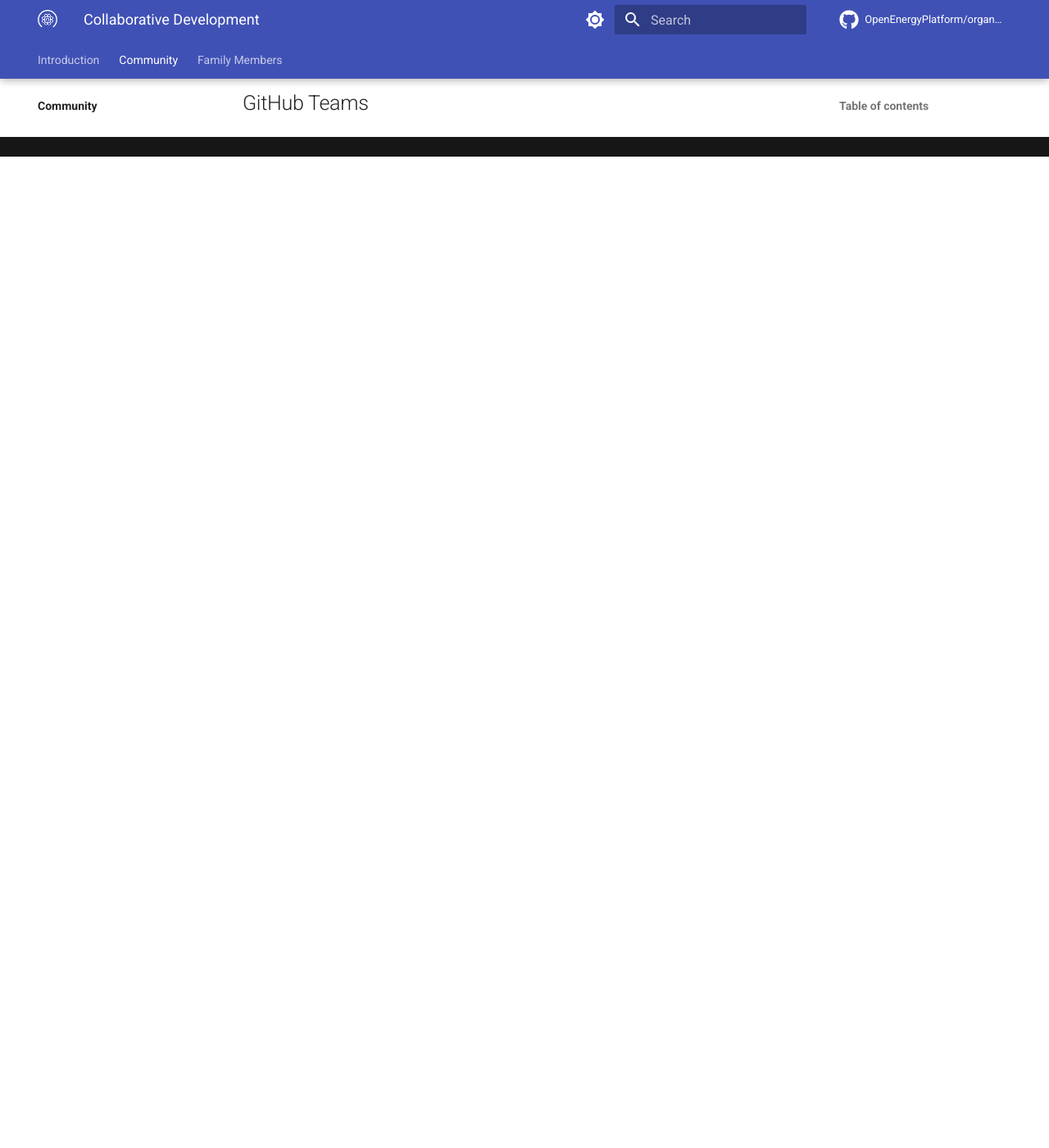
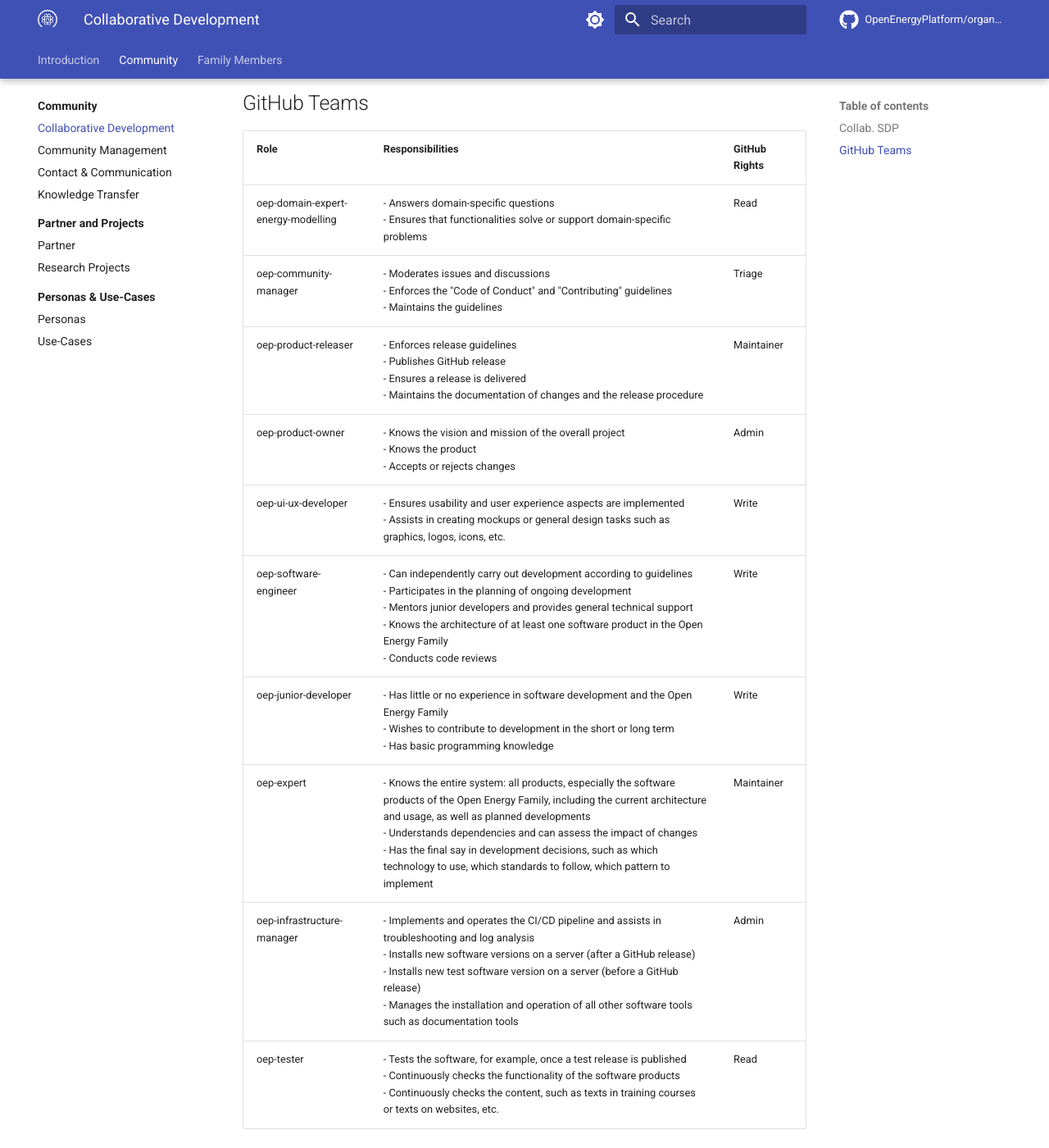
Before and after one commit to OpenEnergyPlatform/organisation, an MkDocs documentation site: the page built from compendium/family_community/collaborative_development.md, in a window 1280 px wide and 1400 px high, scrolled down 1336 px. Shown: the whole window at 82% size. Built offline with MkDocs 1.6.1 and Material for MkDocs 9.7.7, drawn with Linux system fonts in a browser that asks for light colours; comment, search, counter and statistics services are not loaded; before the commit the page ends 1527 px from its top, so only the background shows below that.

Commit message:
Add table with descriptions on softwaredevelopement roles, responsibilities and github access rights #66

```diff
--- a/compendium/family_community/collaborative_development.md
+++ b/compendium/family_community/collaborative_development.md
@@ -38,3 +38,16 @@
 ## Collab. SDP
 
 ## GitHub Teams
+
+| Role                      | Responsibilities                                                                                                          | GitHub Rights |
+|---------------------------|---------------------------------------------------------------------------------------------------------------------------|---------------|
+| oep-domain-expert-energy-modelling | - Answers domain-specific questions<br>- Ensures that functionalities solve or support domain-specific problems           | Read          |
+| oep-community-manager     | - Moderates issues and discussions<br>- Enforces the "Code of Conduct" and "Contributing" guidelines<br>- Maintains the guidelines       | Triage        |
+| oep-product-releaser      | - Enforces release guidelines<br>- Publishes GitHub release<br>- Ensures a release is delivered<br>- Maintains the documentation of changes and the release procedure | Maintainer    |
+| oep-product-owner         | - Knows the vision and mission of the overall project<br>- Knows the product<br>- Accepts or rejects changes              | Admin         |
+| oep-ui-ux-developer       | - Ensures usability and user experience aspects are implemented<br>- Assists in creating mockups or general design tasks such as graphics, logos, icons, etc. | Write         |
+| oep-software-engineer     | - Can independently carry out development according to guidelines<br>- Participates in the planning of ongoing development<br>- Mentors junior developers and provides general technical support<br>- Knows the architecture of at least one software product in the Open Energy Family<br>- Conducts code reviews | Write         |
+| oep-junior-developer      | - Has little or no experience in software development and the Open Energy Family<br>- Wishes to contribute to development in the short or long term<br>- Has basic programming knowledge | Write         |
+| oep-expert                | - Knows the entire system: all products, especially the software products of the Open Energy Family, including the current architecture and usage, as well as planned developments<br>- Understands dependencies and can assess the impact of changes<br>- Has the final say in development decisions, such as which technology to use, which standards to follow, which pattern to implement | Maintainer    |
+| oep-infrastructure-manager | - Implements and operates the CI/CD pipeline and assists in troubleshooting and log analysis<br>- Installs new software versions on a server (after a GitHub release)<br>- Installs new test software version on a server (before a GitHub release)<br>- Manages the installation and operation of all other software tools such as documentation tools | Admin         |
+| oep-tester                | - Tests the software, for example, once a test release is published<br>- Continuously checks the functionality of the software products<br>- Continuously checks the content, such as texts in training courses or texts on websites, etc. | Read          |
```
